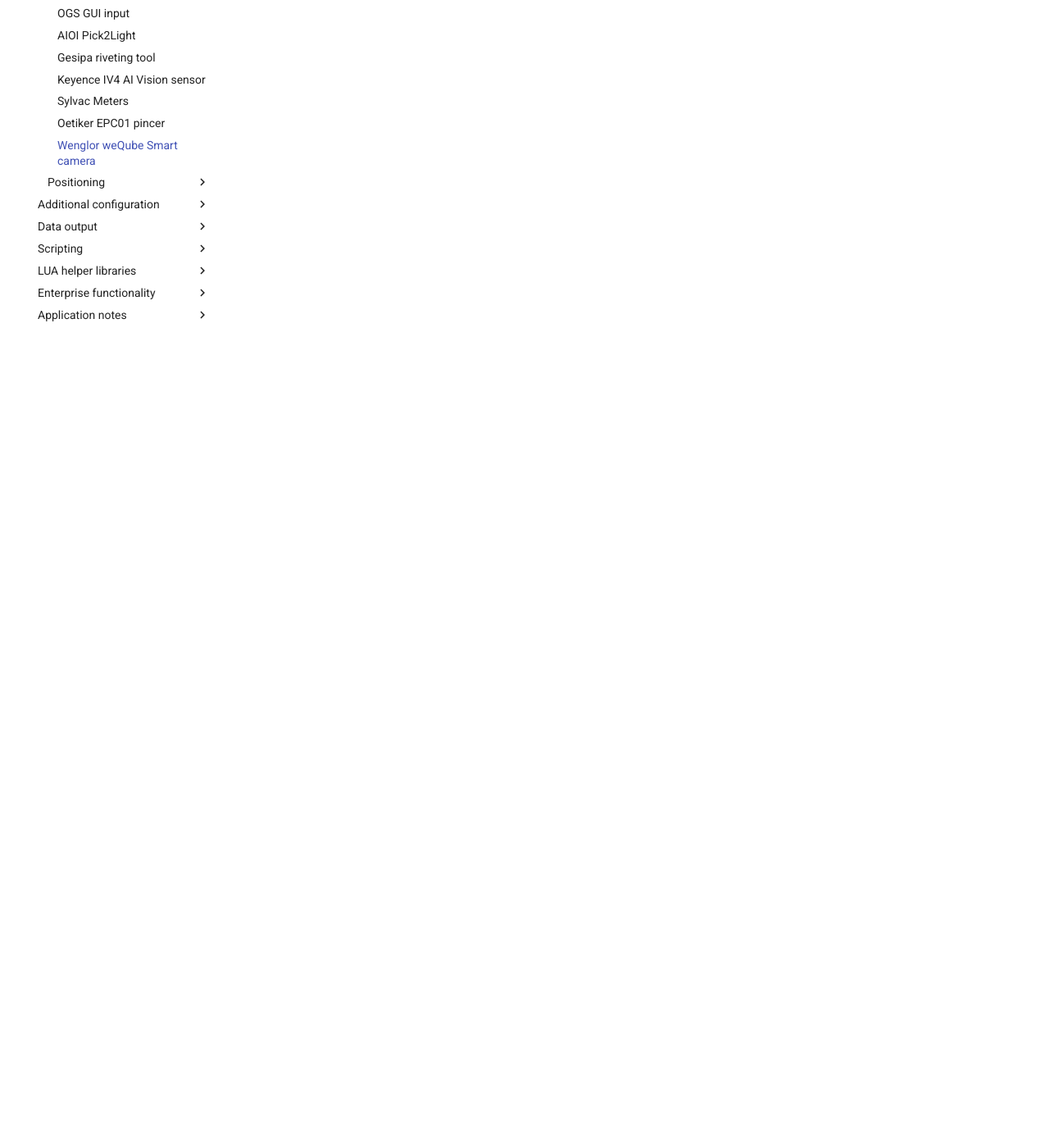
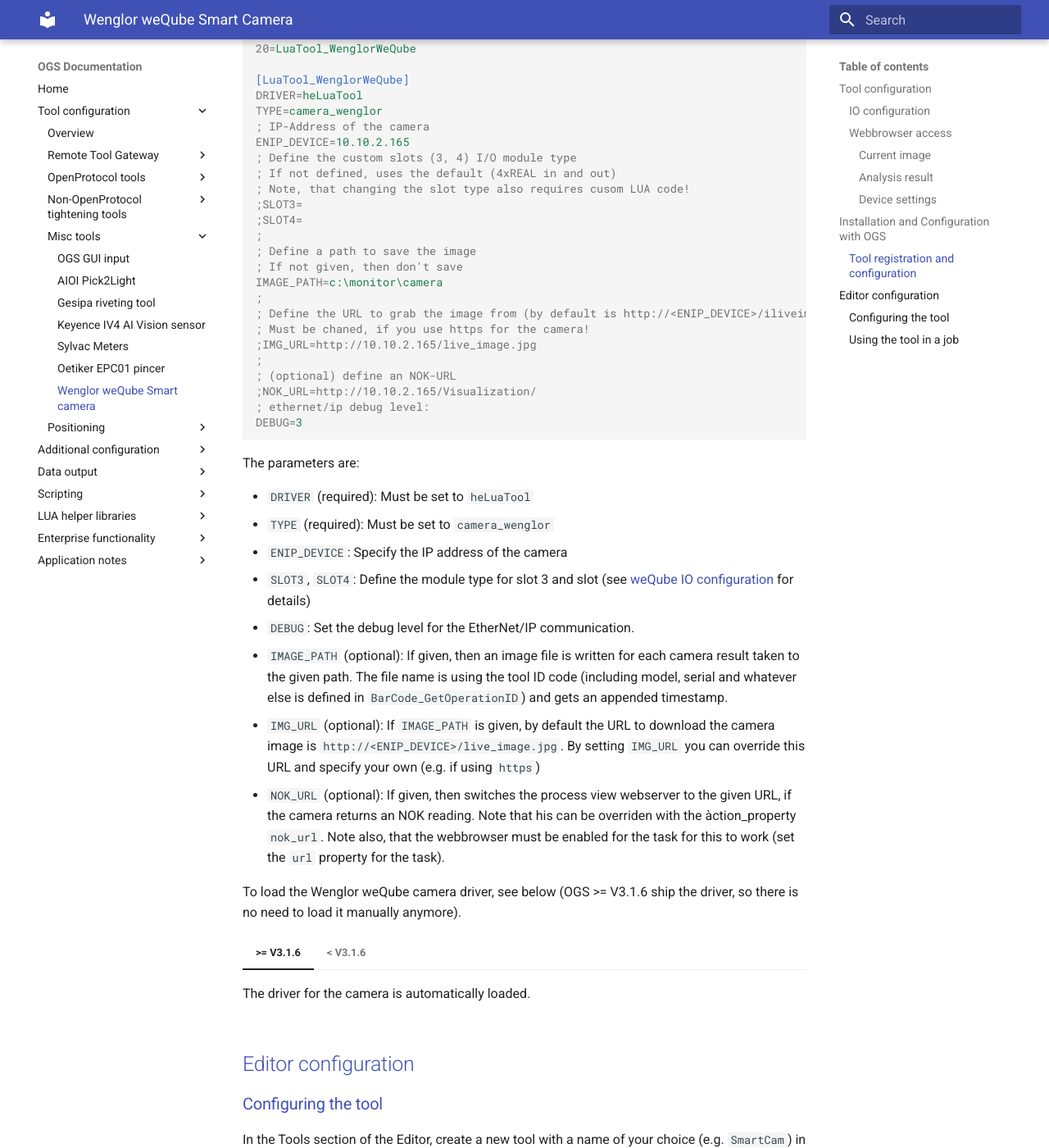
Before and after one commit to haller-erne/ogs, an MkDocs documentation site: the page built from docs/tools/misc/wenglor-weqube.md, in a window 1280 px wide and 1400 px high, scrolled down 5355 px. Shown: the whole window at 82% size. Built offline with MkDocs 1.6.1 and Material for MkDocs 9.7.7, drawn with Linux system fonts in a browser that asks for light colours; some of the changed text lies outside the part shown.

Commit message:
Added Wenglor weQube OGS settings

````diff
--- a/docs/tools/misc/wenglor-weqube.md
+++ b/docs/tools/misc/wenglor-weqube.md
@@ -9,14 +9,16 @@
 
 # Wenglor weQube Smart Camera
 
-# Keyence IV4 AI Vision Sensor
-
 ![IV4 camera](resources/wenglor-weqube-b50.png){ align=right }
 The Wenglor weQube B50 is available as a smart camera, vision sensor and OCR reader and solves a wide range of industrial image processing tasks in real time. The highly modular hardware platforms in combination with high-performance machine vision software enable tailored adjustment for all machine vision applications. You can find more details on the [Wenglor weQube B50 product page](https://www.wenglor.com/en/Machine-Vision/Smart-Cameras-and-Vision-Sensors/weQube-B50/c/cxmCID221376).
 
 OGS controls the camera over the integrated EtherNet/IP interface.
 
-## IO configuration
+## Tool configuration
+
+The camera system is configured using the `Wenglor uniVision 2` software. Please see the tools manual for details about how to setup the camera in general.
+
+### IO configuration
 
 !!! warning
 
@@ -83,25 +85,24 @@
 
 Note, that either data size or module types do not match, the EtherNet/IP connection will not be successful (and there is **no** diagnosics on the cameras web interface) !
 
-## Result and image access
+### Webbrowser access
 
-The camera provides an integrated webserver which allows access to the current camera image as well as a (configurable) visualization page with the last analysis result.
+The camera provides an integrated webserver which allows access to the current camera image as well as a (configurable) visualization page with the last analysis result and even configuration.
 
-### Current image
+#### Current image
 
 The cameras current image can be accessed through the URL `http://<camera-ip>/liveimage.htm` (or the image as jpg at `http://<camera-ip>/live_image.jpg`):
 
 ![alt text](./resources/wenglor-liveimage.png)
 
 
-### Analysis result
+#### Analysis result
 
 The latest analysis result can be accessed through the URL `http://<camera-ip>/Visualization/`:
 
 ![alt text](./resources/wenglor-visualization.png)
 
-
-## Device settings
+#### Device settings
 
 The device settings can be accessed through `http://<camera-ip>/device.htm`.
 
@@ -112,3 +113,107 @@
 !!! warning
 
     Changing the DHCP settings does not work reliably from within the web page device settings, nor does it work through the cameras display/buttons. The only way to reliably change the network settings was using the windows application `uniVision 2` and selecting the `properties` button in the start dialog, then changing the parameters there.
+
+## Installation and Configuration with OGS
+
+### Tool registration and configuration
+
+As the Wenglor weQube Smart Sensor driver is implemented as LUA custom tool, the instuction provided in the [Lua custom tools documentation](../../v3/lua/customtools.md) applies. A sample configuration for the lua driver `camera_wenglor` in `station.ini` looks as follows:
+
+``` ini
+[TOOL_DLL]
+heLuaTool.dll=1
+
+[CHANNELS]
+20=LuaTool_WenglorWeQube
+
+[LuaTool_WenglorWeQube]
+DRIVER=heLuaTool
+TYPE=camera_wenglor
+; IP-Address of the camera
+ENIP_DEVICE=10.10.2.165
+; Define the custom slots (3, 4) I/O module type
+; If not defined, uses the default (4xREAL in and out)
+; Note, that changing the slot type also requires cusom LUA code!
+;SLOT3=
+;SLOT4=
+;
+; Define a path to save the image
+; If not given, then don't save
+IMAGE_PATH=c:\monitor\camera
+;
+; Define the URL to grab the image from (by default is http://<ENIP_DEVICE>/iliveimage.jpg)
+; Must be chaned, if you use https for the camera!
+;IMG_URL=http://10.10.2.165/live_image.jpg
+;
+; (optional) define an NOK-URL
+;NOK_URL=http://10.10.2.165/Visualization/
+; ethernet/ip debug level:
+DEBUG=3
+```
+
+The parameters are:
+
+- `DRIVER` (required): Must be set to `heLuaTool`
+- `TYPE` (required): Must be set to `camera_wenglor`
+- `ENIP_DEVICE`: Specify the IP address of the camera
+- `SLOT3`, `SLOT4`: Define  the module type for slot 3 and slot  (see [weQube IO configuration](#io-configuration) for details)
+- `DEBUG`: Set the debug level for the EtherNet/IP communication.
+- `IMAGE_PATH` (optional): If given, then an image file is written for each camera result taken to the given path. The file name is using the tool ID code (including model, serial and whatever else is defined in `BarCode_GetOperationID`) and gets an appended timestamp.
+- `IMG_URL` (optional): If `IMAGE_PATH` is given, by default the URL to download the camera image is `http://<ENIP_DEVICE>/live_image.jpg`. By setting `IMG_URL` you can override this URL and specify your own (e.g. if using `https`)
+- `NOK_URL` (optional): If given, then switches the process view webserver to the given URL, if the camera returns an NOK reading. Note that his can be overriden with the àction_property `nok_url`. Note also, that the webbrowser must be enabled for the task for this to work (set the `url` property for the task).
+
+To load the Wenglor weQube camera driver, see below (OGS >= V3.1.6 ship the driver, so there is no need to load it manually anymore).
+
+=== ">= V3.1.6"
+
+    The driver for the camera is automatically loaded.
+
+
+=== "< V3.1.6"
+
+    To load the camera driver, add `lua_tool_camera_wenglor` to the `requires` table in the `config.lua` file in your project folder. Here is a sample `config.lua` file:
+
+    ```  lua hl_lines="7"
+    -- add the shared folder (..\shared)
+    OGS.Project.AddPath('../shared')
+
+    requires = {
+        "barcode",
+        "user_manager",
+        "lua_tool_camera_wenglor",      -- (1)
+    }
+    current_project.logo_file = '../shared/logo-rexroth.png'
+    current_project.billboard = 'billboard.html'
+    ```
+
+    1.  Add this line to include the `lua_tool_camera_wenglor.lua` driver in the project.
+
+
+
+## Editor configuration
+
+### Configuring the tool
+
+In the Tools section of the Editor, create a new tool with a name of your choice (e.g. `SmartCam`) in the `custom tools` section and assign it to the appropriate channel (ensure the channel number matches the one specified in the `station.ini` file).
+
+### Using the tool in a job
+
+To use the camera in a job, add a task and assign an operation with the camera tool (e.g. `SmartCam`, as you've defined earlier).
+
+When the task gets active, OGS will select the program number as defined in the operation and trigger the camera. By default, if the camera tool is used in a final-task action, OGS repeats the action on tool NOK. In case of the camera, this would then immediately retrigger the camera until it returns an OK reading - without giving the operator a chance to fix the NOK cause. This is usually not what you want, so typically you will setup the camera tools operation with an added rework operation.
+
+Here is a sample:
+![alt text](resources/keyence-ogs-operation.png)
+
+There are two operations shown:
+- `Camera P2 (man. repeat)`: This adds a rework operation using a manual acknowledge button. If the main process (camera) reports NOK, then the manual acknowledge gets active, basically waiting for the operator to hit the button and repeat the camera measurement (or abort). This also gives the oerator a chance to look at the annotated camera result view (see the `url` task property set to the cameras result image webpage), fix the issue and hit the button to repeat.
+- `Camera P1 (auto repeat)`: This only uses a main process (camera) tool. Therefore it will automatically repeat triggering the camera until it succeeds. Use this only in combination with a NOK retry counter - this can then e.g. try three times and then needs a supervisor to log in and complete.
+
+!!! hint
+
+    Sometimes it can be useful to add a "pre-task" step or an additional task before the actual camera operation using an acknowledge button. This will give the operator some time (maybe also add some instruction text) to prepare the part under the camera - when he has everything ready, then hitting the buttonwill start the camera check.
+
+!!! hint
+
+    If you want to capture the camera image, then add a `grabimage` tool task after the camera task. Set it up to grab the jpeg image from the cameras image URL and store it on disk (and upload to a data collection server).
````
